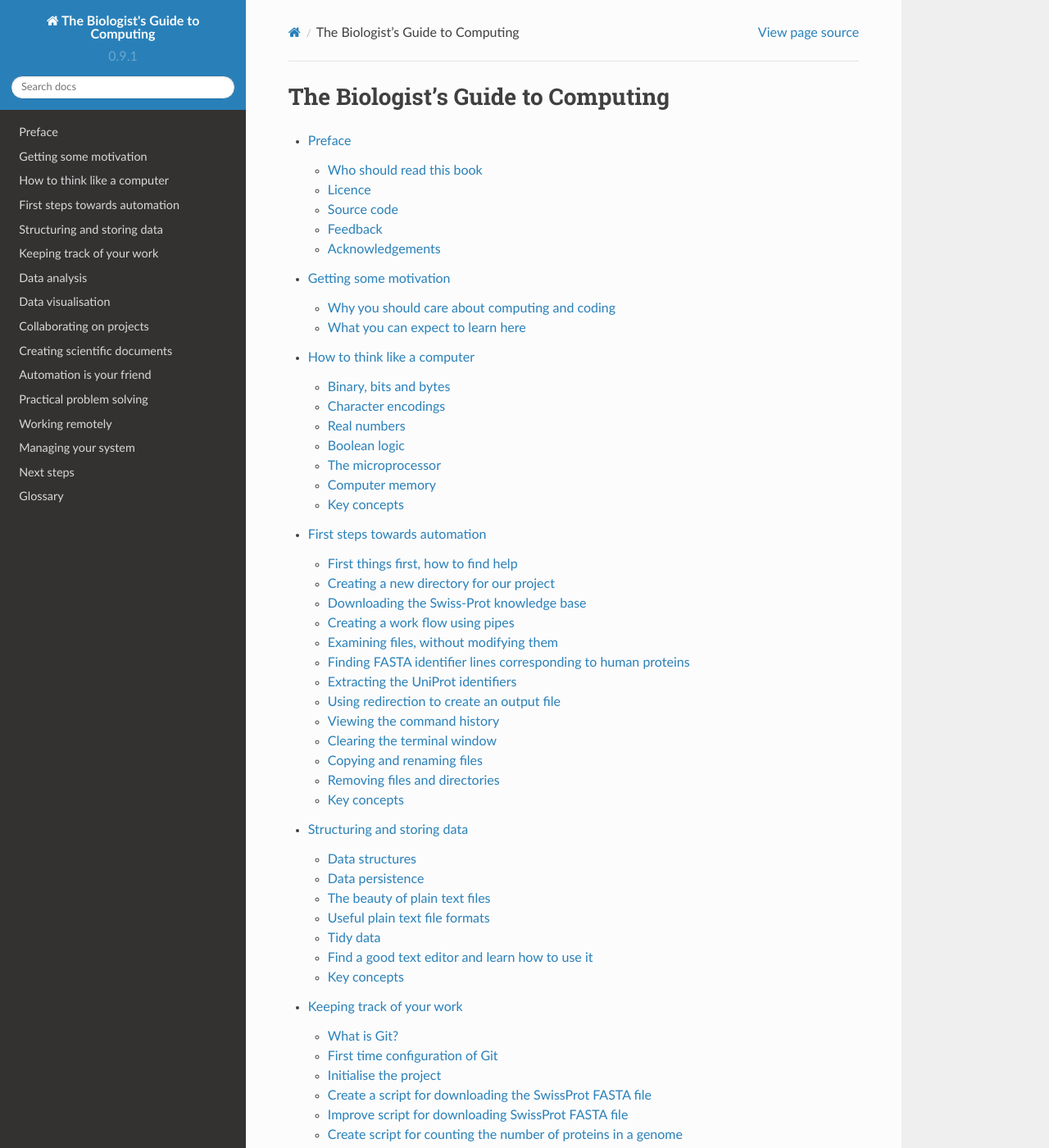
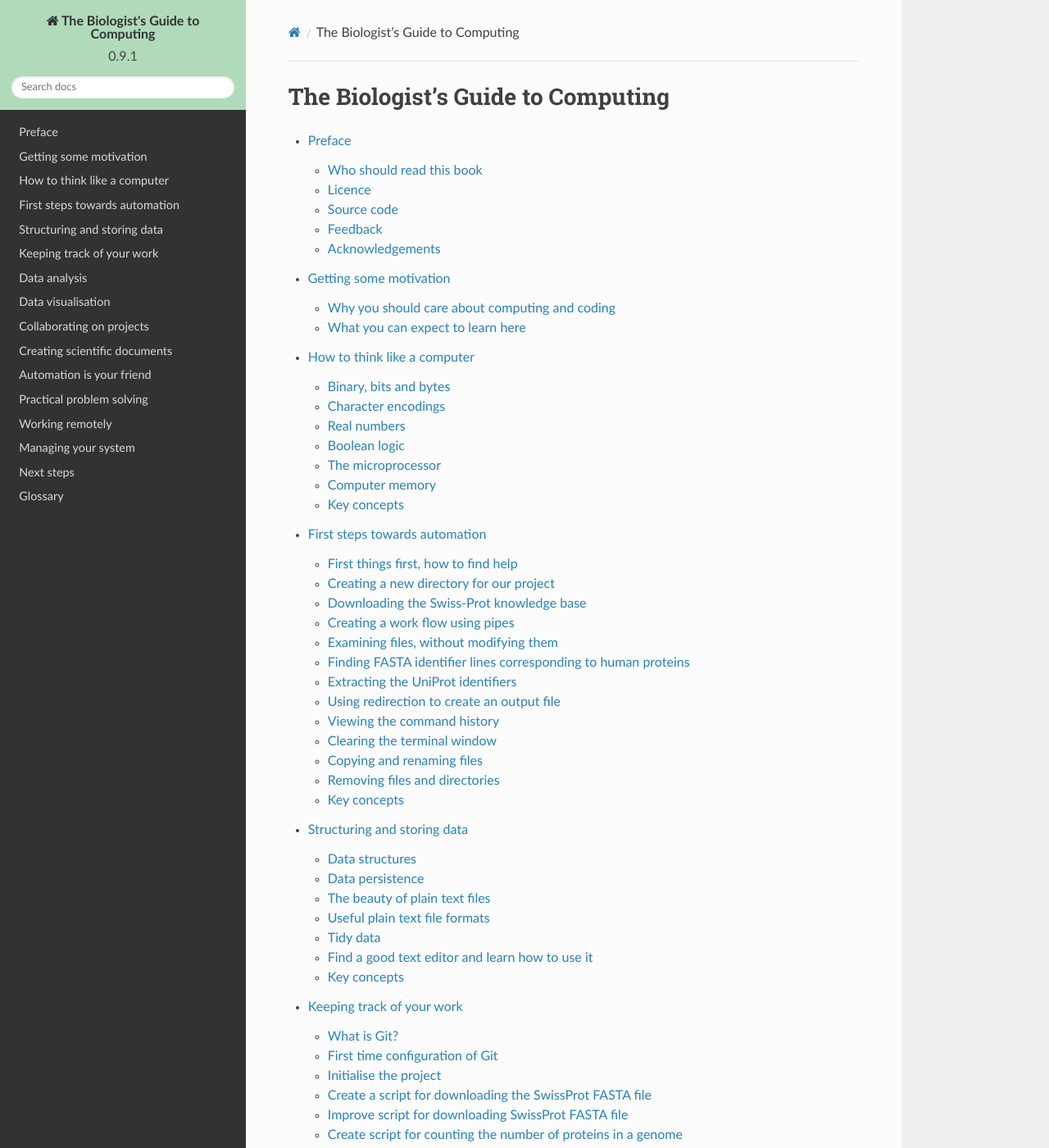
Before and after one commit to tjelvar-olsson/biologists-guide-to-computing, a Sphinx documentation site: the page built from source/index.rst, in a window 1280 px wide and 1400 px high. Shown: the whole window at 82% size. Built offline with Sphinx 7.4.7 and the Read the Docs theme 2.0.0, drawn with Linux system fonts in a browser that asks for light colours.

Commit message:
Style html color to match website

```diff
--- /dev/null
+++ b/source/_static/css/bgtc_theme.css
@@ -0,0 +1,19 @@
+@import url("theme.css");
+
+.wy-nav-top,
+.wy-side-nav-search {
+      background: #B0DAB9;
+}
+
+.wy-side-nav-search input[type=text] {
+      border-color: #B0DAB9;
+}
+
+.wy-nav-top a,
+.wy-side-nav-search>a, .wy-side-nav-search .wy-dropdown>a {
+      color: #333;
+}
+
+.wy-side-nav-search>div.version {
+      color: #444;
+}
--- a/source/conf.py
+++ b/source/conf.py
@@ -143,6 +143,7 @@ html_theme = 'sphinx_rtd_theme'
 # relative to this directory. They are copied after the builtin static files,
 # so a file named "default.css" will overwrite the builtin "default.css".
 html_static_path = ['_static']
+html_style = "css/bgtc_theme.css"
 
 # Add any extra paths that contain custom files (such as robots.txt or
 # .htaccess) here, relative to this directory. These files are copied
@@ -174,7 +175,7 @@ html_static_path = ['_static']
 #html_split_index = False
 
 # If true, links to the reST sources are added to the pages.
-#html_show_sourcelink = True
+html_show_sourcelink = False
 
 # If true, "Created using Sphinx" is shown in the HTML footer. Default is True.
 #html_show_sphinx = True
```
